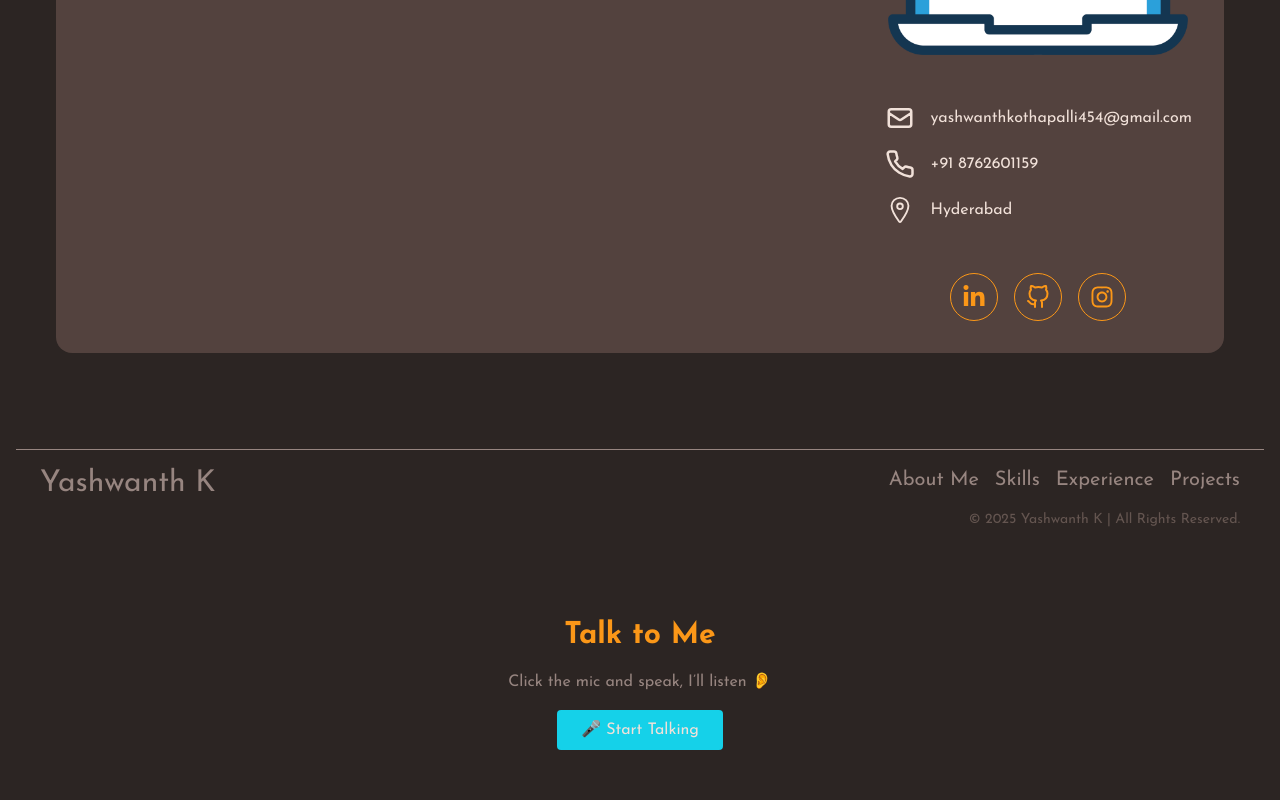
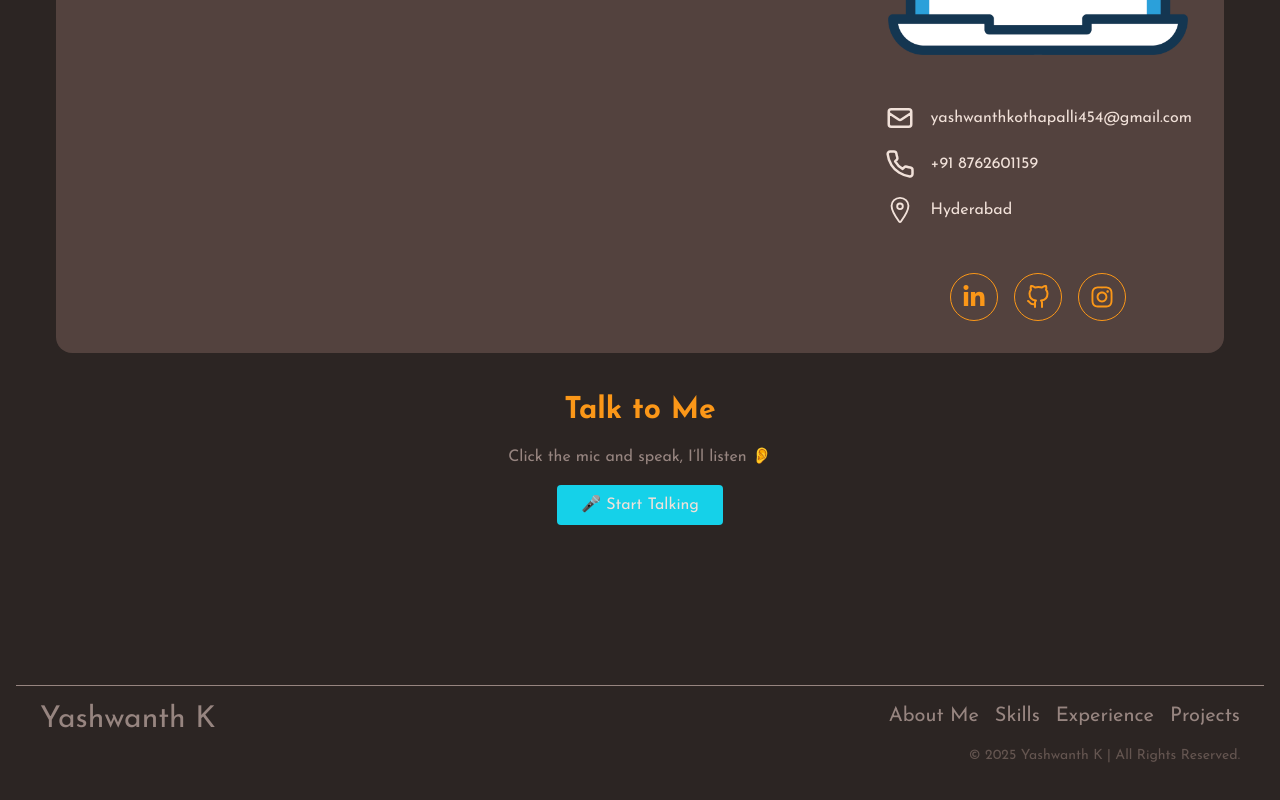
Before and after one commit to Yashu257/yashwanth-aq-portfolio, a React (Vite) app: page / in a window 1280 px wide. Shown: the part 7061-7861 px from the top of the page. Built offline with nearby package versions, Linux system fonts and the light colour scheme.

Commit message:
Update site

```diff
--- a/src/App.jsx
+++ b/src/App.jsx
@@ -24,8 +24,8 @@ function App() {
       <ExperienceMain />
       <ProjectsMain />
       <ContactMeMain />
+      <TalkToMe />
       <FooterMain />
-      <TalkToMe />
 
     </main>
   );
```
